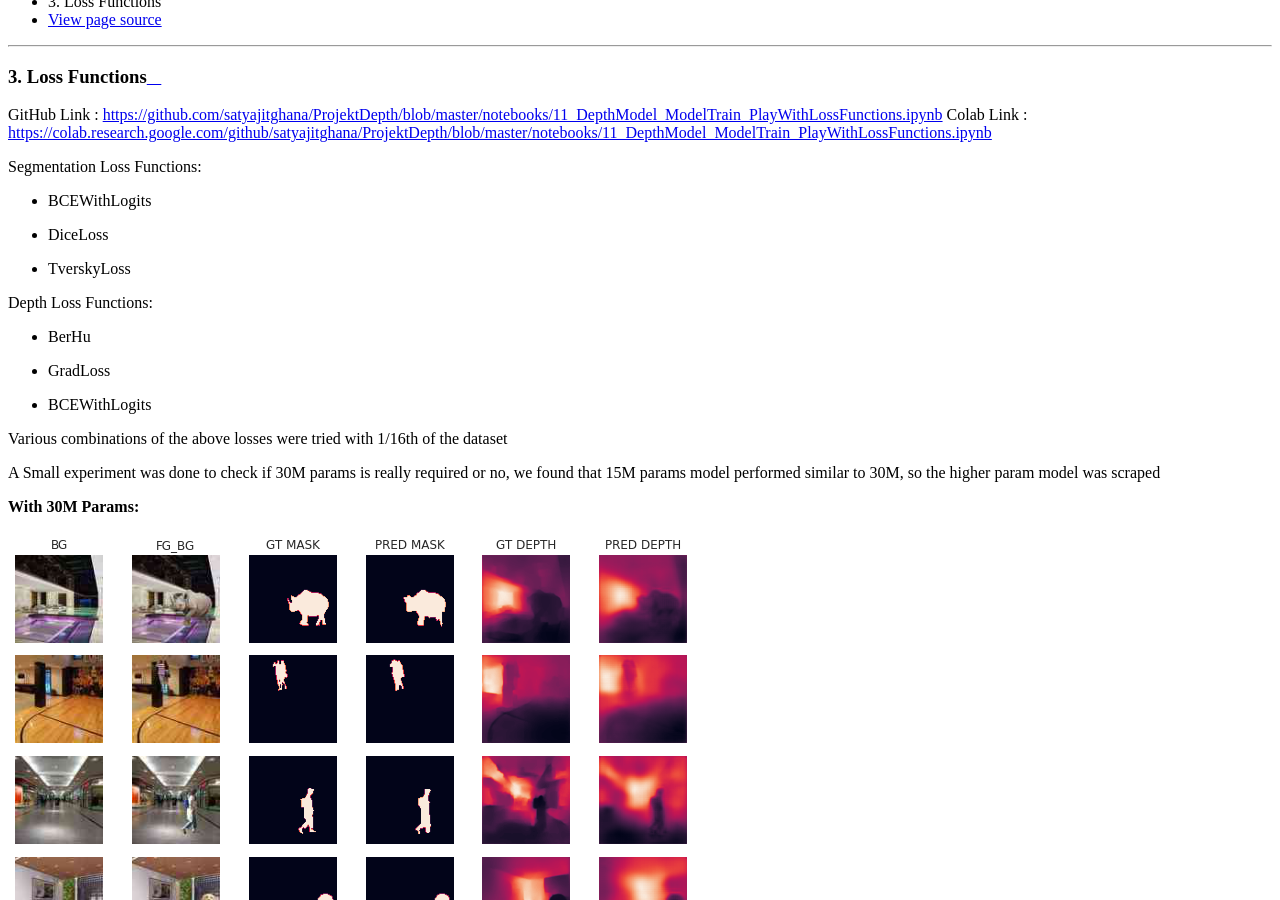
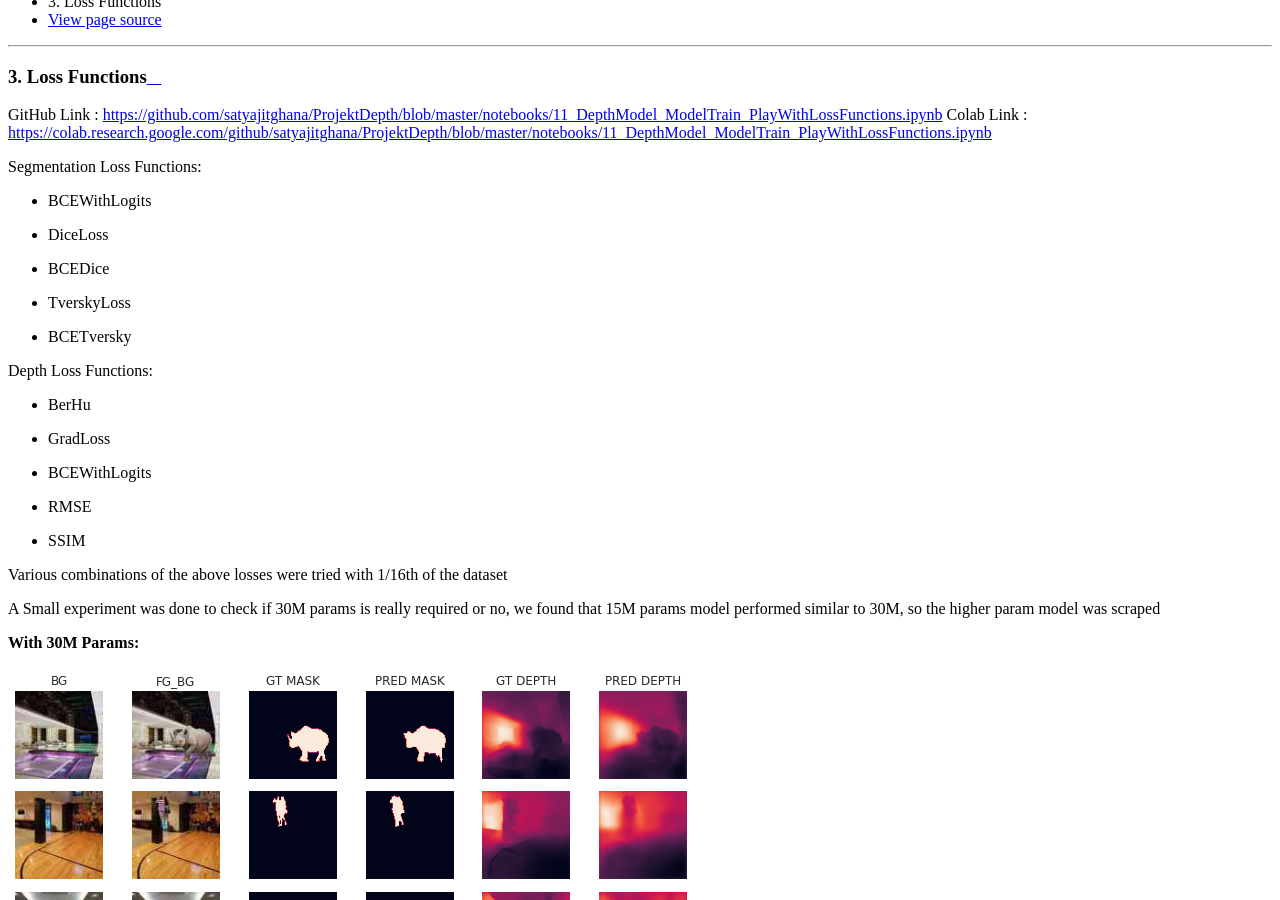
Before and after one commit to satyajitghana/ProjektDepth, a Sphinx documentation site: the page built from docs/source/thejourney.loss_functions.rst, in a window 1280 px wide and 900 px high, scrolled down 712 px. Built offline with Sphinx 7.4.7 and the Read the Docs theme 2.0.0, drawn with Linux system fonts in a browser that asks for light colours.

Commit message:
add loss functions to doc

```diff
--- a/docs/source/thejourney.loss_functions.rst
+++ b/docs/source/thejourney.loss_functions.rst
@@ -9,13 +9,17 @@ Segmentation Loss Functions:
 
 - BCEWithLogits
 - DiceLoss
+- BCEDice
 - TverskyLoss
+- BCETversky
 
 Depth Loss Functions:
 
 - BerHu
 - GradLoss
 - BCEWithLogits
+- RMSE
+- SSIM
 
 
 Various combinations of the above losses were tried with 1/16th of the dataset
```
